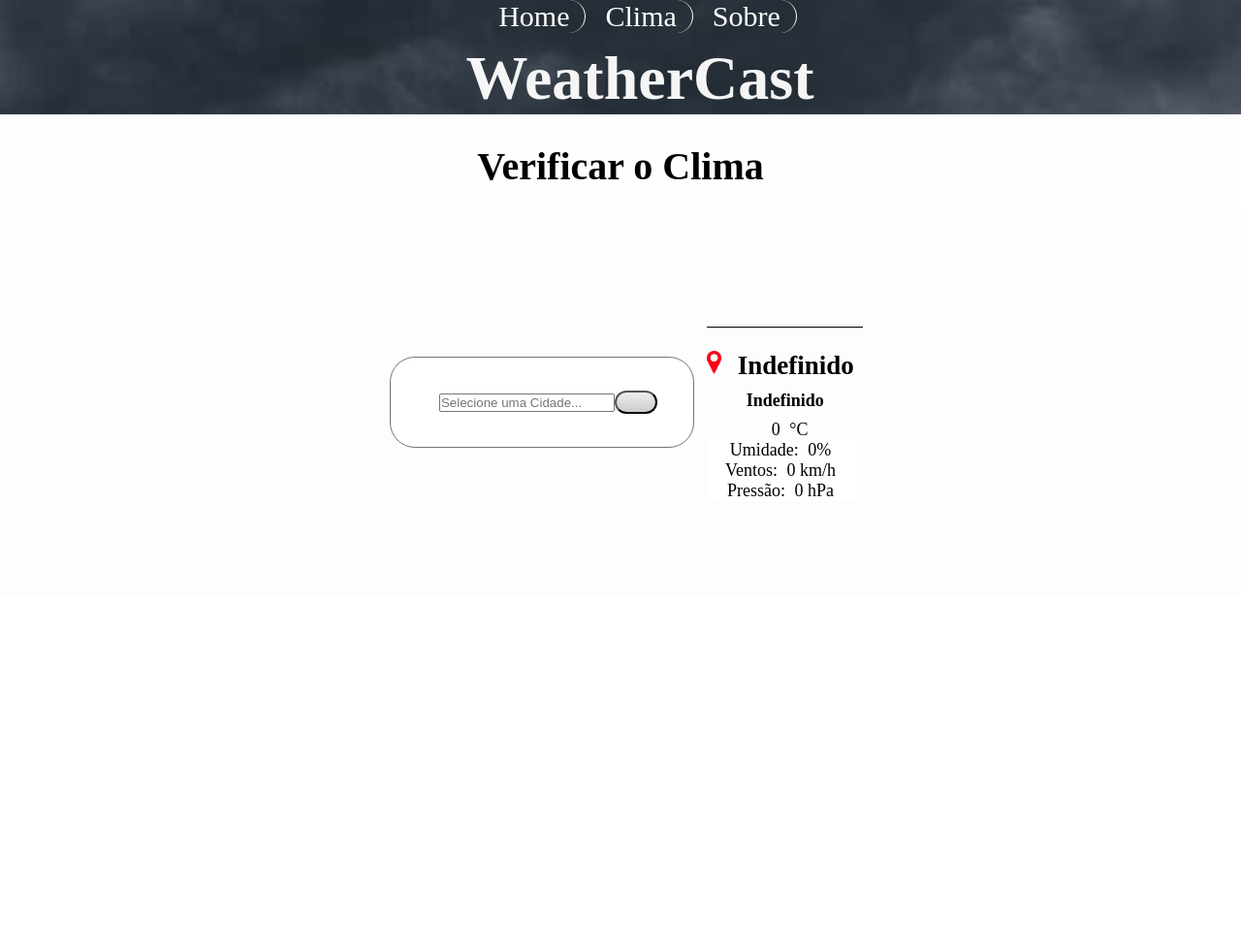
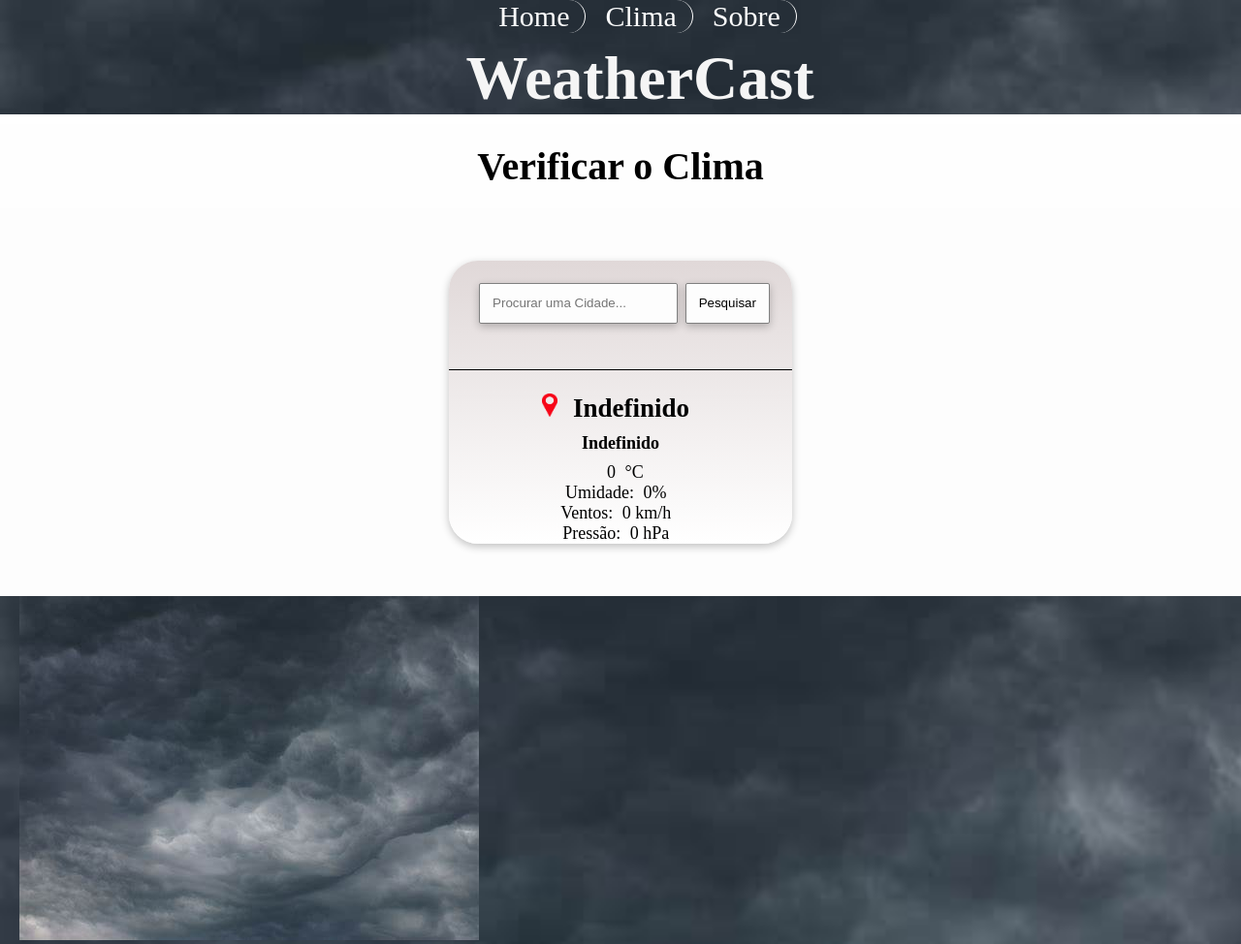
Before and after one commit to Thiago00111000/WeatherCast-Search, a plain HTML site: page index.html in a window 1280 px wide. Shown: the top 974 px of the page at 97% size. Before the commit the page ends 800 px from the top, so only its background shows below. Drawn offline with Linux system fonts and the light colour scheme.

Commit message:
Add files via upload

```diff
--- a/index.html
+++ b/index.html
@@ -4,7 +4,7 @@
     <meta charset="UTF-8">
     <meta http-equiv="X-UA-Compatible" content="IE=edge">
     <meta name="viewport" content="width=device-width, initial-scale=1.0">
-    <title>WeatherCast-Menu</title>
+    <title>WeatherCast-Clima</title>
     <link rel="stylesheet" href="style.css">
     <link rel="preconnect" href="https://fonts.googleapis.com">
     <script src="script.js" defer></script>
@@ -29,15 +29,17 @@
     </header>
     <section class="conteudo">
         <h1 class="titleII">Verificar o Clima</h1>
-        <section class="folder">
         <div class="informacional">
+            <div class="container">
             <!----------------------------------------------------------------------------->
+            <div class="form-h3">
             <div class="form-imput">
             <div class="form-imput-container">
-            <input type="text" placeholder="Selecione uma Cidade..." id="city-input">
-            <button class="teclado" id="search">
-                <i class="fa-solid fa-magnifying-glass"></i>
+                <input type="text" placeholder="Procurar uma Cidade..." id="city-input">
+                <button class="form-button" id="search">
+                    <div id="details-container"><span>Pesquisar</span></div>
                 </button>
+            </div>
             </div>
             </div>
             <!----------------------------------------------------------------------------->
@@ -59,71 +61,9 @@
                 </div>
             </div>
             </div>
+        </div>
     </section>
-    </section>
+    <footer>
+       <img src="Clouds.jpg">
+    </footer>
 </body>
-
-
-<!--Códigos Salvos-->
-<!--
-.menu{
-    padding: 0 20px;
-    text-align: center;
-    display: inline;
-    border:0px solid #c0c0c0;
-    font-family: 'Times New Roman', Times, serif;
-    font-size: 30px;
-    list-style:none;
-    color:#fdffff;
-}
-
-
-
-    float:left;
-
-    .menu li{
-    position:relative;
-    float:left;
-    border-right:0px solid #c0c0c0;
-    }
-    .menu li a{color:#333; text-decoration:none; padding:5px 10px; display:block;}
-
-       .menu li a:hover{
-        background:#333;
-        color:#fff;
-        -moz-box-shadow:0 3px 10px 0 #CCC;
-        -webkit-box-shadow:0 3px 10px 0 #ccc;
-        text-shadow:0px 0px 5px #fff;
-        }
-}
-
-    .menu li  ul{
-    position:absolute;
-    top:25px;
-    left:0;
-    background-color:#fff;
-    display:none;
-    }
-
-    .menu li:hover ul, .menu li.over ul{display:block;}
-    .menu li ul li{
-    border:1px solid #c0c0c0;
-    display:block;
-    width:150px;
-    }
-
-//{
-  "current": {
-    "time": "2022-01-01T15:00"
-    "temperature_2m": 2.4,
-    "wind_speed_10m": 11.9,
-  },
-  "hourly": {
-    "time": ["2022-07-01T00:00","2022-07-01T01:00", ...]
-    "wind_speed_10m": [3.16,3.02,3.3,3.14,3.2,2.95, ...],
-    "temperature_2m": [13.7,13.3,12.8,12.3,11.8, ...],
-    "relative_humidity_2m": [82,83,86,85,88,88,84,76, ...],
-  }
-}
-
--->
--- a/style.css
+++ b/style.css
@@ -64,18 +64,6 @@
     border-radius: 50px;
  }
 
- .texto{
-    color: black;
-    margin: 0 16px;
-    padding: 20px 0;
-    justify-content: center;
-    text-align:justify;
-    font-size: 25px;
-    font-family:'Times New Roman', Times, serif ;
-    margin-inline-start: 80px;
-    margin-inline-end: 80px;
- }
-
 .conteudo{
    background-color: #fefefe;
 }
@@ -92,71 +80,91 @@
     align-items: center;
     height: 50vh;
     background-color:#fdfdfd;
+ }
 
- }
+ .texto{
+   color: black;
+   margin: 0 16px;
+   padding: 20px 0;
+   justify-content: center;
+   text-align:justify;
+   font-size: 25px;
+   font-family:'Times New Roman', Times, serif ;
+   margin-inline-start: 80px;
+   margin-inline-end: 80px;
+}
+
+footer{
+   background-image: url(Clouds.jpg);
+   height: 120%;
+   width: 100%;
+   background-size: 100%;
+   padding: 0px 20px;
+   size: 500px;
+   background-repeat:no-repeat;
+   color: #ffffff;
+   justify-content:baseline;
+}
+
+ /*-------------------------------------------------------------*/
+
+ .hide{
+   display: none;
+}
 
 .icon{
    height:24px;
 }
 
-.teclado {
-   background: linear-gradient(to bottom, #eeeeee 0%,#cccccc 100%);
+.container{
+   align-self: center;
+   background-color: gray;
+   box-shadow: rgb(0, 0, 0, .24) 0px 3px 8px;
+   border-radius: 30px;
+   background: linear-gradient(180deg, #e0d8d8 0%, white 100%);
 
-   border-radius: 30px;
-   display: grid;
-   gap: 10px;
-   grid-template-columns: repeat(3, 1fr);
+}
+
+/*------------------------------------------------------------------*/
+
+ .form-h3{
    padding: 10px;
- }
+   margin-bottom: 1rem;
+}
 
- .hide{
-    display: none;
- }
-
-
-
- #details-container{
-    background-color: rgb(255, 255, 255);
-    box-shadow: rgb(0,0,0);
- }
+.form-imput{
+   padding: 0.8rem;
+   border:none;
+   flex: 1;
+}
 
  .form-imput-container{
     display: flex;
-    justify-content: center;
-    align-items: center;
-    height: 10vh;
-    margin: 0;
-    border: none;
-    width: 300px;
-
-
-   font-size: 16px;
-   background-color: #fff;
-   border-radius: 26px;
-   border: 1px solid #757575;
-   padding: 6px 0 6px 12px;
 }
 
-
-.form-imput{
+#city-input{
    padding: 0.8rem;
-   border:#000000;
-   flex: 0.1;
-   border-radius: 4px;
-}
-
-.form-h3{
-   margin-bottom: 1rem;
+   min-width: 50px;
+   margin-left: 8px;
+   cursor: pointer;
+   background-color: #fdfdfd;
+   border: 1px solid grey;
+   border-radius: 2px;
+   box-shadow: rgb(0, 0, 0, .24) 0px 3px 8px;
 }
 
 .form-button{
    padding: 0.8rem;
    min-width: 50px;
    margin-left: 8px;
+   cursor: pointer;
    background-color: #fdfdfd;
-   border: none;
-   cursor: pointer;
+   border: 1px solid grey;
+   border-radius: 2px;
+   box-shadow: rgb(0, 0, 0, .24) 0px 3px 8px;
 }
+
+/*---------------------------------------------------*/
 
 #weather-data{
    border-top: 1px solid #000000;
@@ -196,6 +204,7 @@
    display:grid;
    justify-content: center;
    align-items: center;
+   box-shadow: rgb(0,0,0);
 }
 
 #details-container #umidity{
```
Also changed, not shown: Background.png (added). Lines whose indentation alone changed are shown as unchanged.
